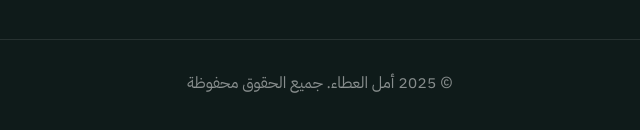
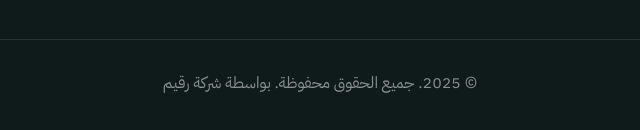
Before and after one commit to hasndev/amal-alata, a plain HTML site: page rewards.html in a window 1280 px wide. Shown: the part 1030-1160 px from the top of the page, 320-960 px from the left. Drawn offline with nearby package versions, Linux system fonts and the light colour scheme.

Commit message:
Update footer copyright text and link

```diff
--- a/rewards.html
+++ b/rewards.html
@@ -84,7 +84,8 @@
     <footer class="footer">
         <div class="container">
             <div class="footer-bottom">
-                <p>© 2025 أمل العطاء. جميع الحقوق محفوظة</p>
+                <p><span data-i18n="footer.copyright">© 2025. جميع الحقوق محفوظة. بواسطة شركة <a
+                        href="https://raqeem-iq.com/">رقيم</a></span></p>
             </div>
         </div>
     </footer>
```
